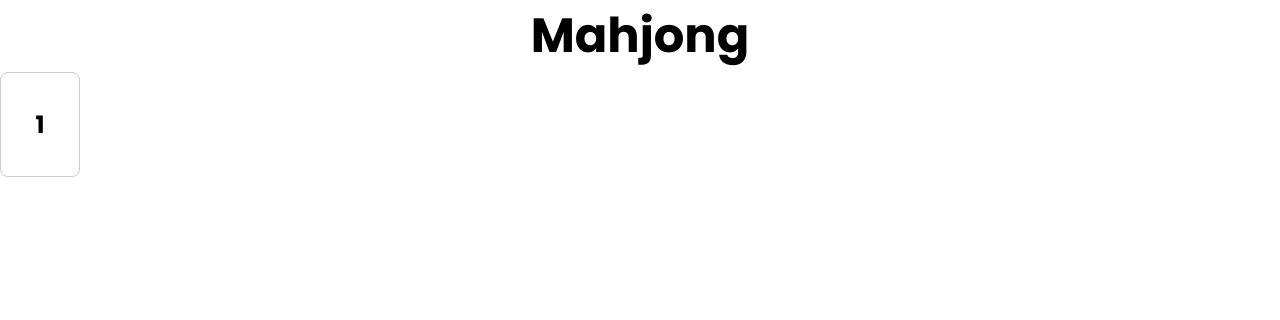
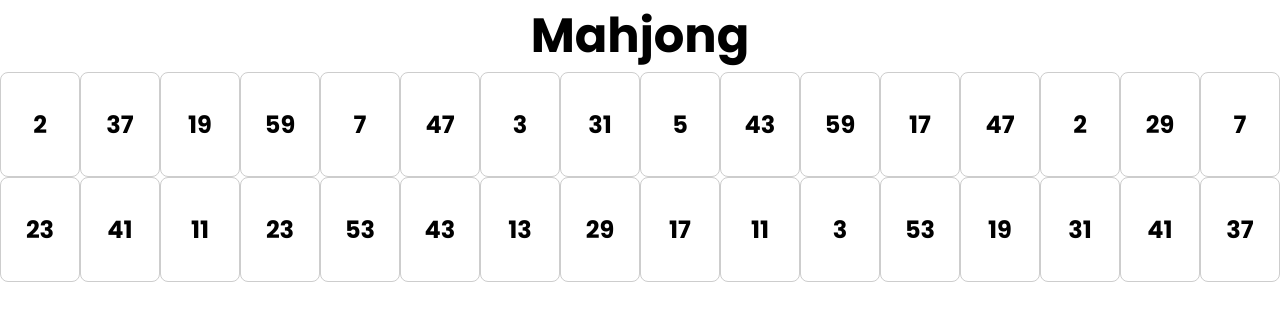
Before and after one commit to Slobozhancky/mahjong-app, a React (Create React App) app: page / in a window 1280 px wide. Shown: the top 320 px of the page. Built offline with nearby package versions, Linux system fonts and the light colour scheme.

Commit message:
feat: add function for prime numbers

```diff
--- a/src/App.js
+++ b/src/App.js
@@ -1,13 +1,36 @@
-import styles from './App.module.css';
-import Card from './components/Card/Card';
+import styles from "./App.module.css";
+import Card from "./components/Card/Card";
 
 function App() {
+  let primesNumbers = [];
+  function checkNumOfPrime() {
+    for (let i = 0; i < 60; i++) {
+      if (isPrime(i) === true) {
+        primesNumbers.push(i);
+      }
+    }
+
+    return (primesNumbers.concat(primesNumbers).sort(() => 0.5 - Math.random())).slice(0,32);
+  }
+
+  function isPrime(num) {
+    for (let i = 2; i <= Math.sqrt(num); i++) {
+      if (num % i === 0) {
+        return false;
+      }
+    }
+    return num > 1;
+  }
+
+  primesNumbers = checkNumOfPrime();
+
+  let items = primesNumbers.map((elem) => <Card id={elem} number={elem} />);
 
   return (
     <div className="App">
-      <main className="App-header">
+      <main className="main">
         <h1 className={styles.h1}>Mahjong</h1>
-        <Card number={1}/>
+        <div className={styles.itemsWrapper}>{items}</div>
       </main>
     </div>
   );
--- a/src/App.module.css
+++ b/src/App.module.css
@@ -16,3 +16,8 @@ h1{
   font-size: 48px;
   line-height: 72px;
 }
+
+.itemsWrapper{
+  display: flex;
+  flex-wrap: wrap;
+}
--- a/src/components/Card/Card.jsx
+++ b/src/components/Card/Card.jsx
@@ -1,6 +1,6 @@
 import styles from "./Card.module.css";
 const Card = (props) => {
-  return <div className={styles.card } >{props.number}</div>;
+  return <div className={styles.card } dataId={props.id}>{props.number}</div>;
 };
 
 export default Card;
```
